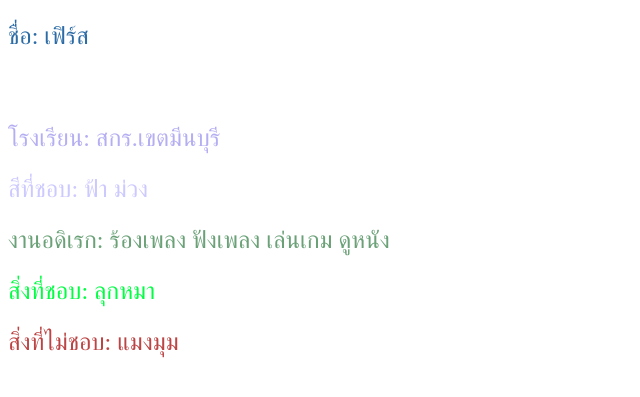
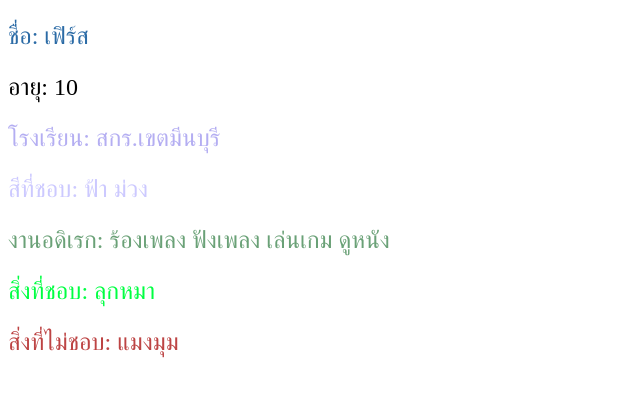
Before and after one commit to Athens04/Theo.github.io, a plain HTML site: page index.html in a window 1280 px wide. Shown: the part 67-464 px from the top of the page, without its empty margins (0-640 px from the left). Drawn offline with Linux system fonts and the light colour scheme.

Commit message:
Update index.html

```diff
--- a/index.html
+++ b/index.html
@@ -13,7 +13,7 @@
 
         /* ข้อมูลแต่ละหัวข้อ */
         .name { color: #2B6BA6; font-size: 24px; } /* สามารถเปลี่ยนสีตรง color ได้ */
-        .age { color: #FFFFFF; font-size: 24px; } /* สามารถเปลี่ยนสีตรง color นี้ได้ */
+        .age { color: #000000; font-size: 24px; } /* สามารถเปลี่ยนสีตรง color นี้ได้ */
         .school { color: #B4AEF2; font-size: 24px; } /* สามารถเปลี่ยนสีตรง color ได้ */
         .favorite-color { color: #CCC9FF; font-size: 24px; } /* สามารถเปลี่ยนสีตรง color ได้ */
         .hobby { color: #6AA177; font-size: 24px; } /* สามารถเปลี่ยนสีตรง color ได้ */
```
